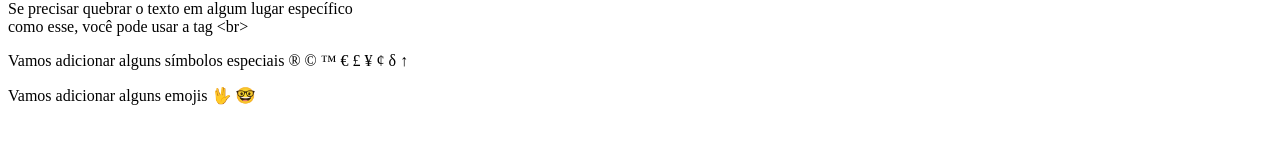
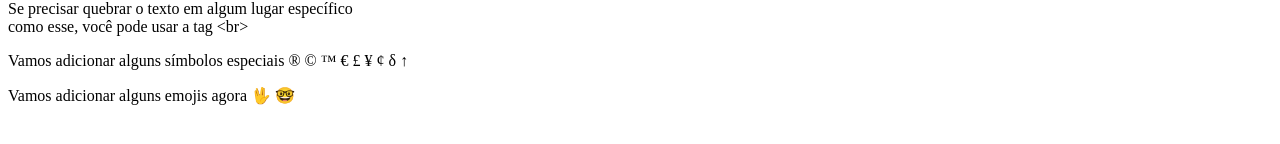
Before and after one commit to Reskh/html-css, a plain HTML site: page ex002/index.html in a window 1280 px wide. Shown: the part 132-276 px from the top of the page. Drawn offline with Linux system fonts and the light colour scheme.

Commit message:
atualizacao

```diff
--- a/ex002/index.html
+++ b/ex002/index.html
@@ -31,7 +31,7 @@
         &delta;
         &uarr;
     </p>
-    <p>Vamos adicionar alguns emojis
+    <p>Vamos adicionar alguns emojis agora
         &#x1F596;
         &#x1f913;
     </p>
```
